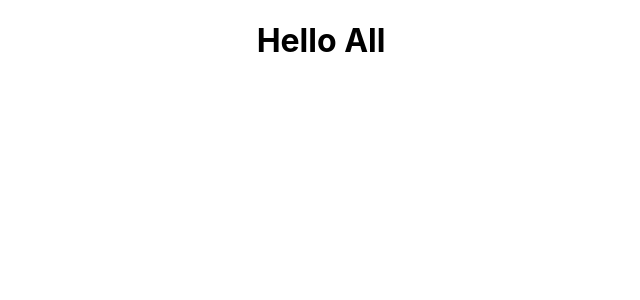
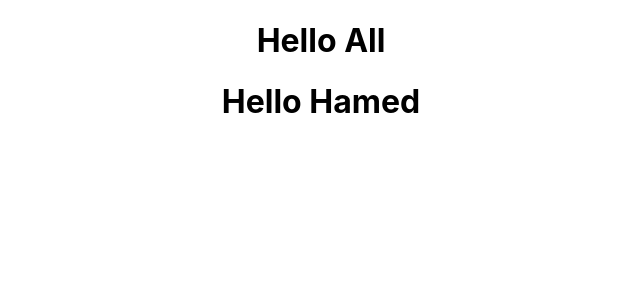
Before and after one commit to shoebkhan111/GitHub-Practice, a React (Create React App) app in the folder github-practice/: page / in a window 1280 px wide. Shown: the top 300 px of the page, without its empty margins (319-959 px from the left). Built offline with nearby package versions, Linux system fonts and the light colour scheme.

Commit message:
hamed Component

```diff
--- a/github-practice/src/App.js
+++ b/github-practice/src/App.js
@@ -1,9 +1,11 @@
 import "./App.css";
+import Hamed from "./Components/HAMED/Hamed";
 import Testing from "./Components/KHWAJA/Testing";
 function App() {
   return (
     <div className="App">
       <Testing />
+      <Hamed/>
     </div>
   );
 }
--- /dev/null
+++ b/github-practice/src/Components/HAMED/Hamed.jsx
@@ -0,0 +1,11 @@
+import React from 'react';
+
+const Hamed = () => {
+    return (
+        <div>
+            <h1>Hello Hamed</h1>
+        </div>
+    );
+};
+
+export default Hamed;
```
Also changed, not shown: 1 other file (tests, documents, lock files or other folders).
